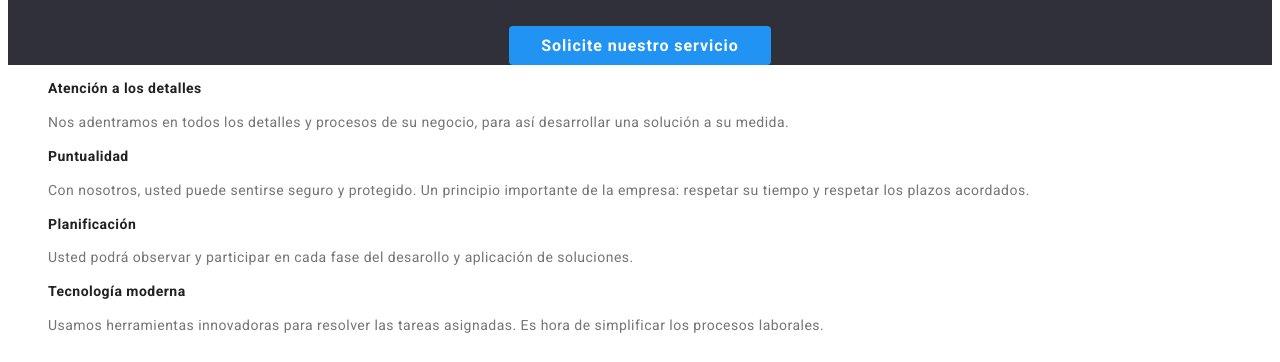
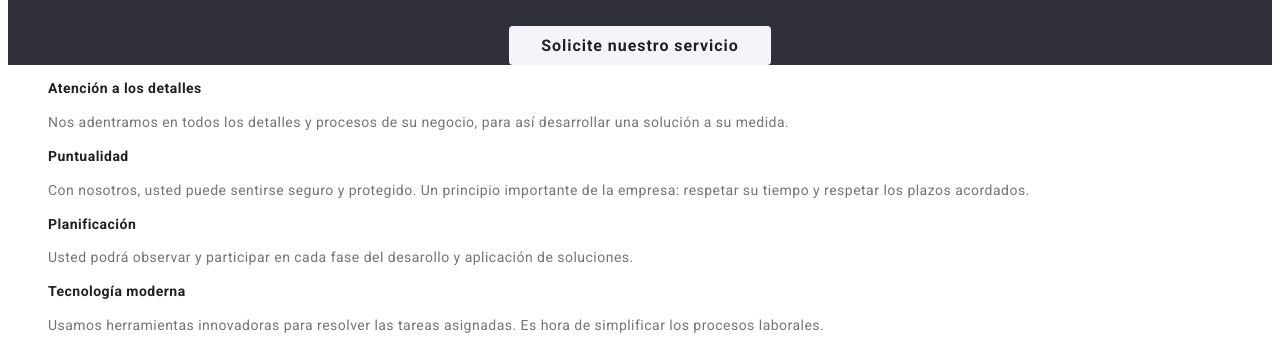
Before and after one commit to laucas830/goit-markup-hw-02, a plain HTML site: page index.html in a window 1280 px wide. Shown: the part 255-617 px from the top of the page. Drawn offline with Linux system fonts and the light colour scheme.

Commit message:
cambios en colores de boton de index

```diff
--- a/css/styles.css
+++ b/css/styles.css
@@ -171,9 +171,9 @@ h2 {
   line-height: 1,87;
   text-align: center;
   letter-spacing: 0.06em;
-  color: var(--color-4);
+  color: var(--color-2);
 
-  background: var(--color-1);
+  background: var(--color-9);
   padding: 10px 32px;
   border-radius: 4px;
   border:0px;
```
